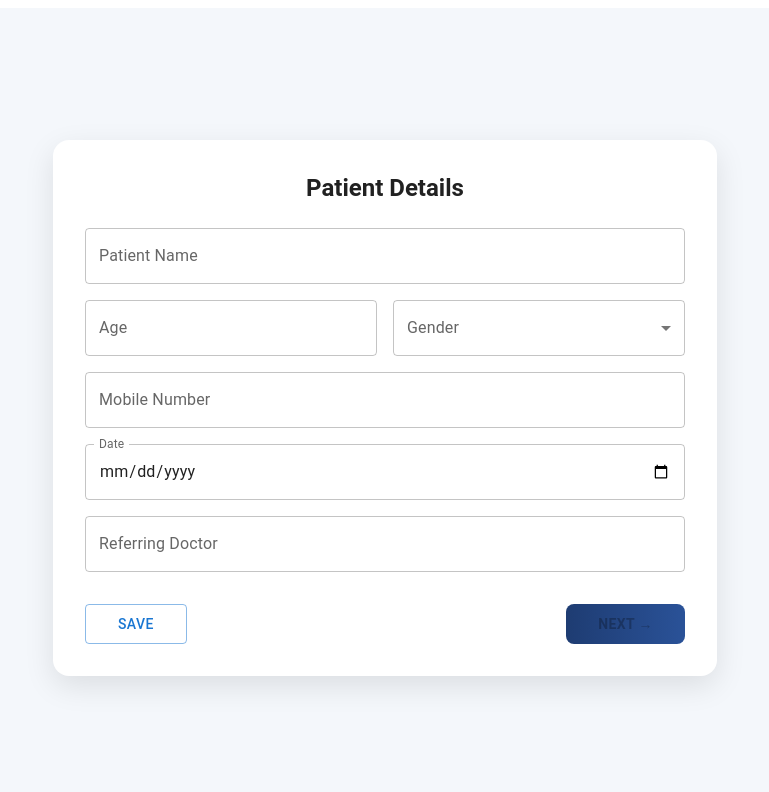
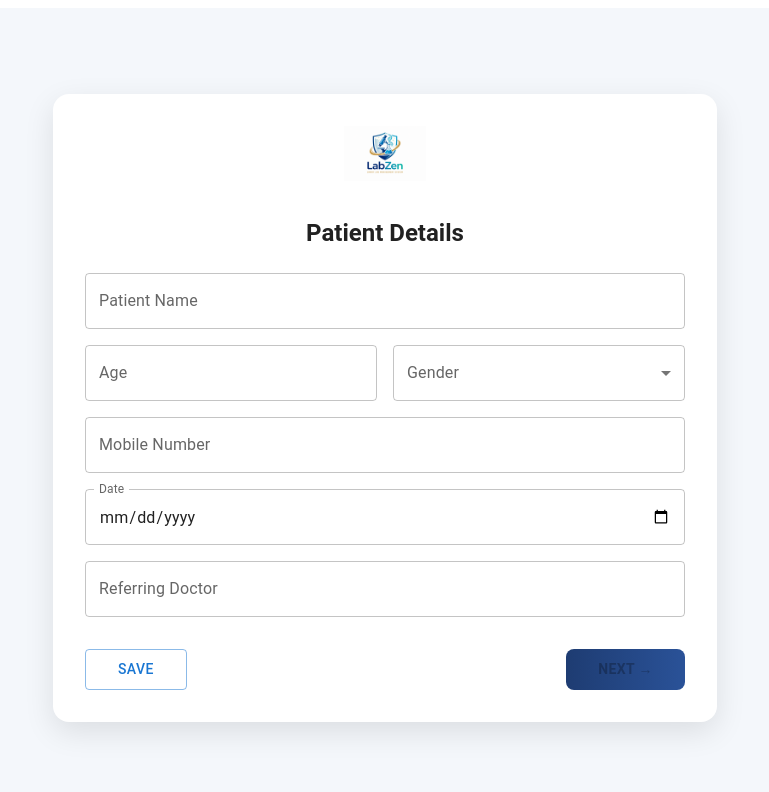
Before and after one commit to akshaysharma-cyber/soft_clinic_frontend, a React (Create React App) app: page /patient in a window 1280 px wide. Shown: the top 792 px of the page, without its empty margins (255-1024 px from the left). Built offline with nearby package versions, Linux system fonts and the light colour scheme.

Commit message:
minor changes

```diff
--- a/src/PatientForm.js
+++ b/src/PatientForm.js
@@ -77,6 +77,16 @@ export default function PatientForm() {
           boxShadow: "0 10px 30px rgba(0,0,0,0.1)"
         }}
       >
+        {/* 🔥 HEADER WITH LOGO */}
+        <Box textAlign="center" mb={3}>
+          <Box
+            component="img"
+            src="/logo.png"
+            alt="logo"
+            sx={{ height: 55, mb: 1 }}
+          />
+        </Box>
+
         {/* 🔹 TITLE */}
         <Typography
           variant="h5"
```
